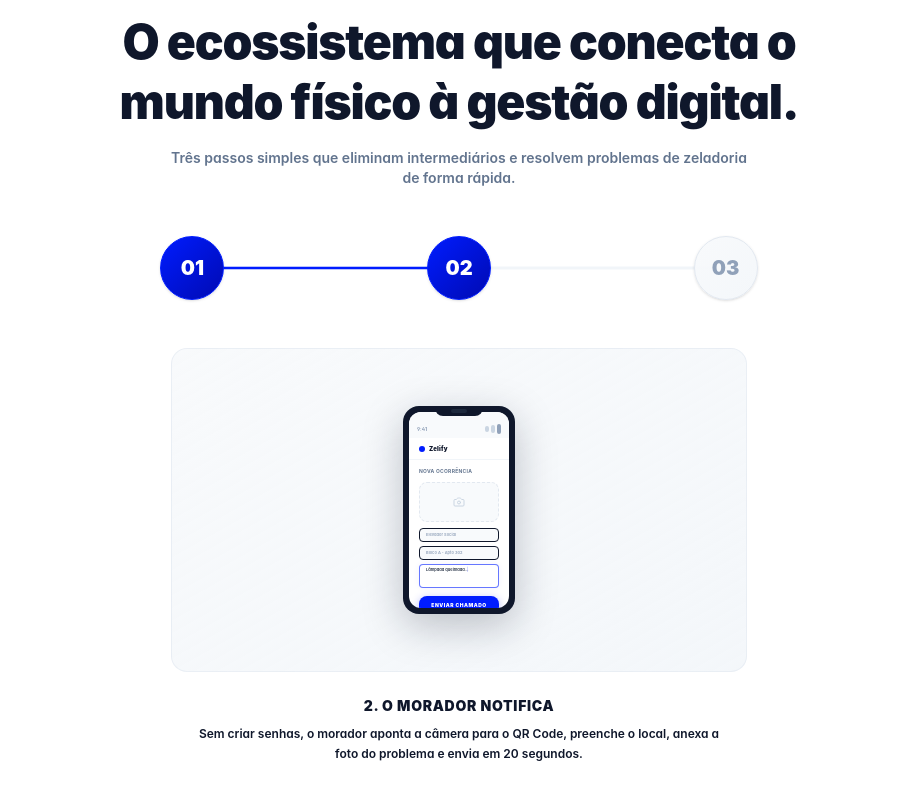
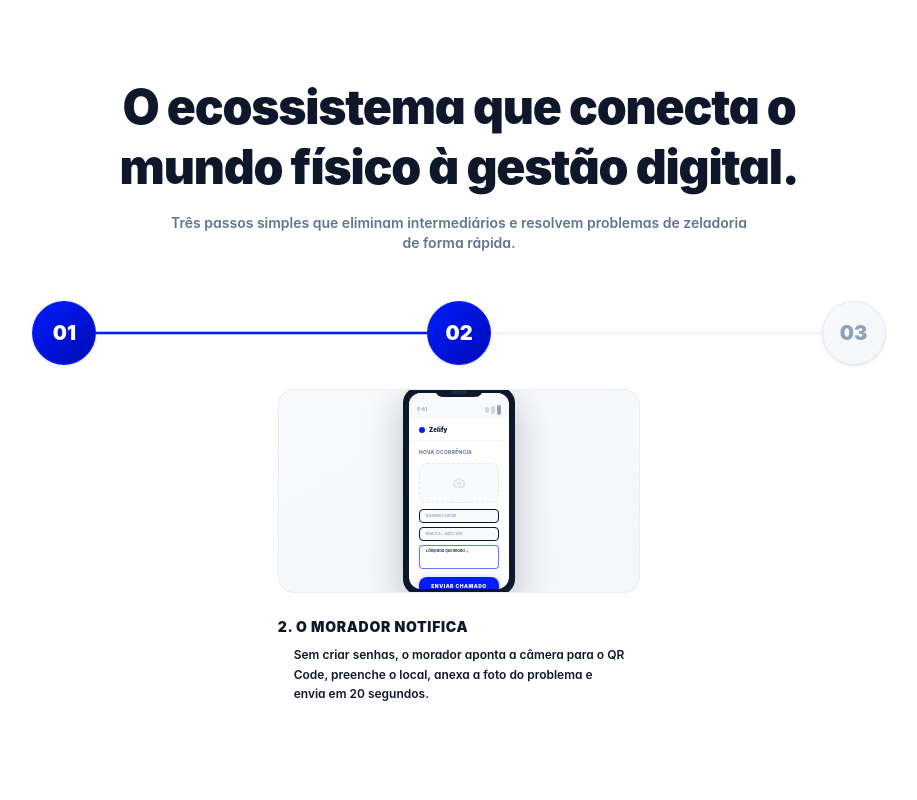
Before and after one commit to Leonardo-Tobias/Zelify-LP, a React (Vite) app: page / in a window 1280 px wide. Shown: the part 3297-4097 px from the top of the page, without its empty margins (181-1098 px from the left). Built offline with nearby package versions, Linux system fonts and the light colour scheme.

Commit message:
fix: corrige bug de empilhamento no sticky scroll e restaura layout de 3 colunas lado a lado

```diff
--- a/src/App.tsx
+++ b/src/App.tsx
@@ -1027,8 +1027,8 @@ export default function App() {
               </p>
             </div>
 
-            {/* Círculos e Linha */}
-            <div className="grid grid-cols-3 gap-8 relative max-w-3xl mx-auto w-full z-10">
+            {/* Círculos e Cards Lado a Lado (grid) */}
+            <div className="grid grid-cols-1 md:grid-cols-3 gap-8 relative z-10 w-full max-w-6xl mx-auto">
 
               {/* Linha guia de conexão no desktop */}
               <div className="hidden md:block absolute top-8 left-[16.67%] right-[16.67%] h-[3px] bg-slate-100 -translate-y-1/2 z-0 rounded-full overflow-hidden">
@@ -1038,8 +1038,9 @@ export default function App() {
                 />
               </div>
 
+              {/* Passo 01 Column */}
+              <div className="flex flex-col items-center space-y-6">
                 {/* Passo 01 Circle */}
-              <div className="flex flex-col items-center">
                 <div className={`w-16 h-16 rounded-full flex items-center justify-center text-xl font-black shadow-sm transition-all duration-500 z-10 border ${
                   isStep1Active
                     ? 'bg-gradient-to-br from-[#001CFF] to-[#000AB3] border-[#001CFF] text-white shadow-[0_0_20px_rgba(0,28,255,0.25)]'
@@ -1047,39 +1048,12 @@ export default function App() {
                 }`}>
                   01
                 </div>
-              </div>
-
-              {/* Passo 02 Circle */}
-              <div className="flex flex-col items-center">
-                <div className={`w-16 h-16 rounded-full flex items-center justify-center text-xl font-black shadow-sm transition-all duration-500 z-10 border ${
-                  isStep2Active
-                    ? 'bg-gradient-to-br from-[#001CFF] to-[#000AB3] border-[#001CFF] text-white shadow-[0_0_20px_rgba(0,28,255,0.25)]'
-                    : 'bg-gradient-to-br from-slate-50 to-slate-100/80 border-slate-200 text-slate-400'
-                }`}>
-                  02
-                </div>
-              </div>
-
-              {/* Passo 03 Circle */}
-              <div className="flex flex-col items-center">
-                <div className={`w-16 h-16 rounded-full flex items-center justify-center text-xl font-black shadow-sm transition-all duration-500 z-10 border ${
-                  isStep3Active
-                    ? 'bg-gradient-to-br from-[#001CFF] to-[#000AB3] border-[#001CFF] text-white shadow-[0_0_20px_rgba(0,28,255,0.25)]'
-                    : 'bg-gradient-to-br from-slate-50 to-slate-100/80 border-slate-200 text-slate-400'
-                }`}>
-                  03
-                </div>
-              </div>
-            </div>
-
-            {/* Conteúdo Central Pinned (Mockups e Descrições) */}
-            <div className="relative w-full max-w-xl mx-auto h-[380px] sm:h-[420px] flex items-center justify-center z-10">
-
-              {/* Passo 1 Card */}
-              <div className={`absolute inset-0 flex flex-col items-center text-center space-y-6 transition-all duration-500 ease-out transform ${
+
+                {/* Card 1 */}
+                <div className={`w-full flex flex-col items-center text-center space-y-6 transition-all duration-700 ease-out transform ${
                   showStep1Card
                     ? 'opacity-100 translate-y-0 scale-100 pointer-events-auto'
-                  : 'opacity-0 translate-y-[30px] scale-95 pointer-events-none'
+                    : 'opacity-100 md:opacity-0 translate-y-0 md:translate-y-[20px] scale-100 md:scale-95 pointer-events-auto md:pointer-events-none'
                 }`}>
                   <div className="w-full aspect-video rounded-2xl bg-gradient-to-br from-slate-50 to-slate-100/80 border border-slate-200/60 p-5 flex items-center justify-center relative overflow-hidden group-hover:border-[#001CFF]/20 transition-all duration-500">
                     <div className="absolute inset-0 opacity-[0.03]" style={{ backgroundImage: 'repeating-linear-gradient(90deg, #94a3b8 0px, transparent 1px, transparent 12px)', backgroundSize: '12px 12px' }}></div>
@@ -1112,12 +1086,24 @@ export default function App() {
                     </p>
                   </div>
                 </div>
-
-              {/* Passo 2 Card */}
-              <div className={`absolute inset-0 flex flex-col items-center text-center space-y-6 transition-all duration-500 ease-out transform ${
+              </div>
+
+              {/* Passo 02 Column */}
+              <div className="flex flex-col items-center space-y-6">
+                {/* Passo 02 Circle */}
+                <div className={`w-16 h-16 rounded-full flex items-center justify-center text-xl font-black shadow-sm transition-all duration-500 z-10 border ${
+                  isStep2Active
+                    ? 'bg-gradient-to-br from-[#001CFF] to-[#000AB3] border-[#001CFF] text-white shadow-[0_0_20px_rgba(0,28,255,0.25)]'
+                    : 'bg-gradient-to-br from-slate-50 to-slate-100/80 border-slate-200 text-slate-400'
+                }`}>
+                  02
+                </div>
+
+                {/* Card 2 */}
+                <div className={`w-full flex flex-col items-center text-center space-y-6 transition-all duration-700 ease-out transform ${
                   showStep2Card
                     ? 'opacity-100 translate-y-0 scale-100 pointer-events-auto'
-                  : 'opacity-0 translate-y-[30px] scale-95 pointer-events-none'
+                    : 'opacity-100 md:opacity-0 translate-y-0 md:translate-y-[20px] scale-100 md:scale-95 pointer-events-auto md:pointer-events-none'
                 }`}>
                   <div className="w-full aspect-video rounded-2xl bg-gradient-to-br from-slate-50 to-slate-100/80 border border-slate-200/60 p-5 flex items-center justify-center relative overflow-hidden transition-all duration-500">
                     <div className="relative bg-slate-900 rounded-2xl p-1.5 shadow-[0_12px_40px_rgba(15,23,42,0.25)] w-28 h-52 mx-auto flex flex-col transition-shadow duration-500">
@@ -1163,6 +1149,7 @@ export default function App() {
                       </div>
                     </div>
                   </div>
+                </div>
                 <div className="space-y-2">
                   <h4 className="text-sm font-black uppercase text-slate-900 tracking-wider">2. O Morador Notifica</h4>
                   <p className="text-slate-550 text-xs font-semibold leading-relaxed px-4">
@@ -1171,11 +1158,22 @@ export default function App() {
                 </div>
               </div>
 
-              {/* Passo 3 Card */}
-              <div className={`absolute inset-0 flex flex-col items-center text-center space-y-6 transition-all duration-500 ease-out transform ${
+              {/* Passo 03 Column */}
+              <div className="flex flex-col items-center space-y-6">
+                {/* Passo 03 Circle */}
+                <div className={`w-16 h-16 rounded-full flex items-center justify-center text-xl font-black shadow-sm transition-all duration-500 z-10 border ${
+                  isStep3Active
+                    ? 'bg-gradient-to-br from-[#001CFF] to-[#000AB3] border-[#001CFF] text-white shadow-[0_0_20px_rgba(0,28,255,0.25)]'
+                    : 'bg-gradient-to-br from-slate-50 to-slate-100/80 border-slate-200 text-slate-400'
+                }`}>
+                  03
+                </div>
+
+                {/* Card 3 */}
+                <div className={`w-full flex flex-col items-center text-center space-y-6 transition-all duration-700 ease-out transform ${
                   showStep3Card
                     ? 'opacity-100 translate-y-0 scale-100 pointer-events-auto'
-                  : 'opacity-0 translate-y-[30px] scale-95 pointer-events-none'
+                    : 'opacity-100 md:opacity-0 translate-y-0 md:translate-y-[20px] scale-100 md:scale-95 pointer-events-auto md:pointer-events-none'
                 }`}>
                   <div className="w-full aspect-video rounded-2xl bg-gradient-to-br from-slate-50 to-slate-100/80 border border-slate-200/60 p-5 flex items-center justify-center relative overflow-hidden transition-all duration-500">
                     <div className="w-full max-w-[240px] bg-white border border-slate-200 rounded-xl shadow-[0_8px_24px_rgba(0,0,0,0.06)] overflow-hidden transition-shadow duration-500">
@@ -1246,6 +1244,7 @@ export default function App() {
                     <p className="text-slate-550 text-xs font-semibold leading-relaxed px-4">
                       O chamado cai em tempo real como um cartão no painel operacional do síndico, pronto para ser encaminhado à equipe de manutenção.
                     </p>
+                  </div>
                 </div>
               </div>
 
```
Lines whose indentation alone changed are shown as unchanged.
